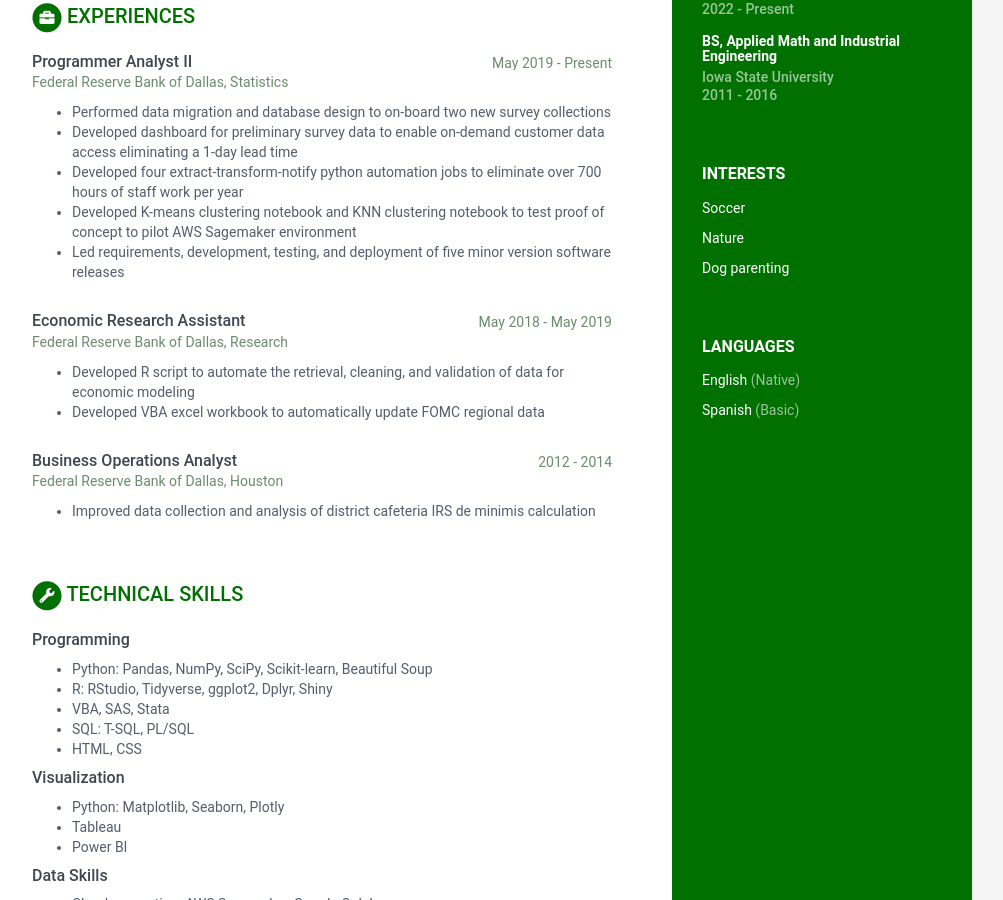
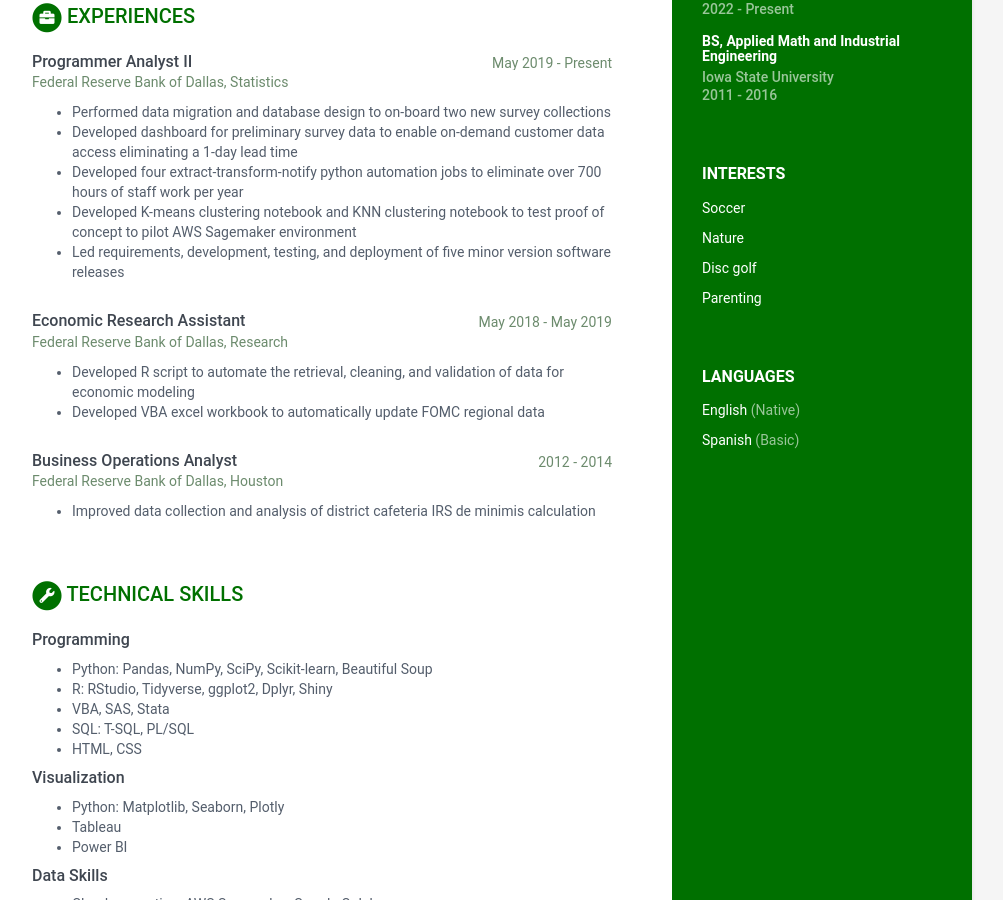
Before and after one commit to bennnyys/Ben-Meier, a Jekyll site: the page built from index.html, in a window 1280 px wide and 900 px high, scrolled down 491 px. Shown: the whole window, without its empty margins (168-1171 px from the left). Built offline with Jekyll 4.4.1, drawn with Linux system fonts in a browser that asks for light colours.

```diff
--- a/_data/data.yml
+++ b/_data/data.yml
@@ -35,7 +35,10 @@ sidebar:
       - item: Nature
         link:
 
-      - item: Dog parenting
+      - item: Disc golf
+        link:
+
+      - item: Parenting
         link:
 
     languages:
```
Also changed, not shown: assets/images/daisy-collage.jpg (added).
